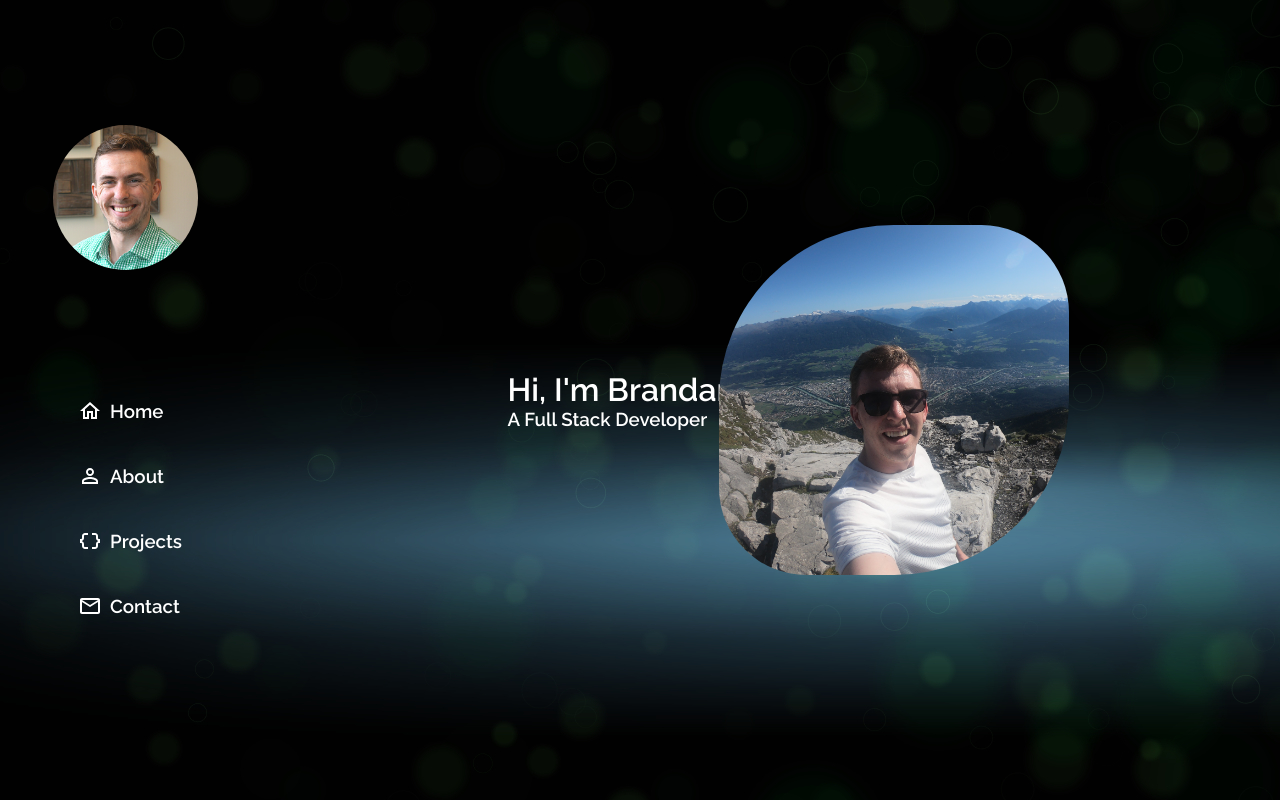
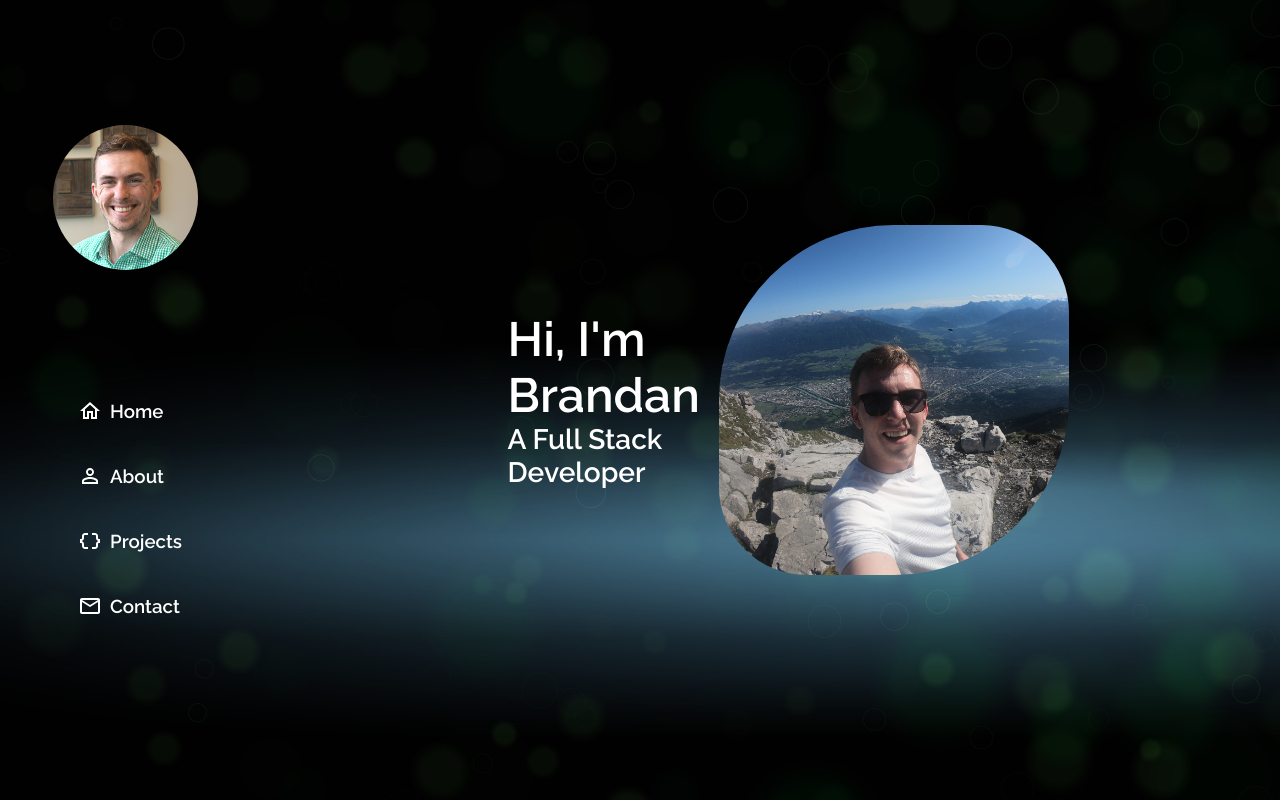
Before and after one commit to brand421/portfolio-site, a React (Create React App) app: page / in a window 1280 px wide. Built offline with nearby package versions, Linux system fonts and the light colour scheme.

Commit message:
finish home page

```diff
--- a/src/components/Home/Home.jsx
+++ b/src/components/Home/Home.jsx
@@ -3,6 +3,7 @@ import React from "react";
 import mountainPhoto from "../../images/greeting_square.JPG";
 
 function Home() {
+
   return (
     <div className="home__container">
       <div className="home__item"></div>
--- a/src/components/Home/home.css
+++ b/src/components/Home/home.css
@@ -1,6 +1,11 @@
 body {
     background: url("../../images/bg_bggenerator_com.jpg");
 
+}
+
+@keyframes onLoad {
+    0% {opacity: 0;}
+    100% {opacity: 1;}
 }
 
 .home__container {
@@ -25,11 +30,17 @@ body {
     flex-basis:0;
     width: 150px;
     background: transparent;
+    opacity: 0;
+    animation-name: onLoad;
+    animation-duration: 2s;
+    animation-delay: 1s;
+    animation-fill-mode: forwards;
 }
 
 .home__text {
     display: flex;
     align-items: flex-start;
+    font-size: x-large;
 }
 
 .home__item img {
--- a/src/components/Sidebar/Sidebar.jsx
+++ b/src/components/Sidebar/Sidebar.jsx
@@ -16,6 +16,7 @@ import portrait from "../../images/Brandon.jpg";
 import sidebarItems from "./sidebarItems";
 import { Link } from "react-router-dom";
 import "./sidebar.css";
+
 import React from "react";
 
 export default function Sidebar() {
@@ -27,11 +28,6 @@ export default function Sidebar() {
       <div className="menu__items">
         {sidebarItems.map((item, index) => (
           <Link
-            // onMouseEnter={toggleHoverOn}
-            // onMouseDown={toggleHoverOff}
-            // style={{
-            //   backgroundColor: hover ? "none" : "rgba(127, 255, 212, 0.541)",
-            // }}
             to={item.itemPath}
             className="menu__item"
             key={index}
```
